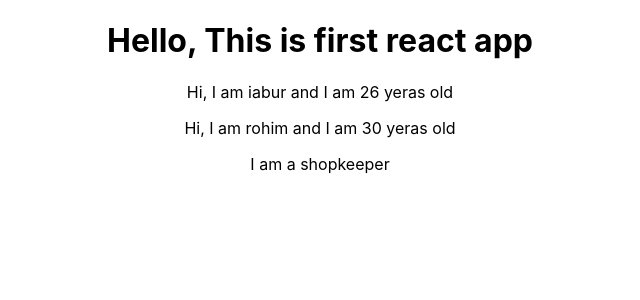
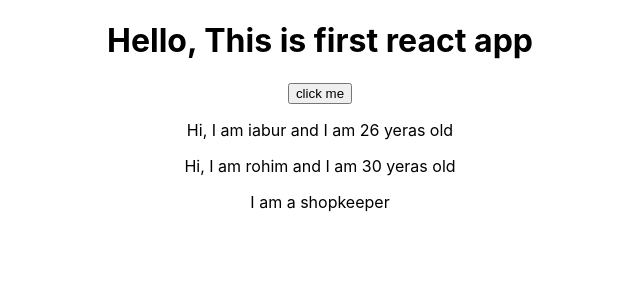
Before and after one commit to iabur/playing-with-react, a React (Create React App) app: page / in a window 1280 px wide. Shown: the top 300 px of the page, without its empty margins (320-960 px from the left). Built offline with nearby package versions, Linux system fonts and the light colour scheme.

Commit message:
manipulating the state

```diff
--- a/src/App.js
+++ b/src/App.js
@@ -10,10 +10,21 @@ class App extends Component {
       { name: 'korim', age: 33 },
     ],
   };
+
+  switchNameHandler = () => {
+    this.setState({
+      Person: [
+        { name: 'iabur rahman', age: '26' },
+        { name: 'rohim', age: 30 },
+        { name: 'korim', age: 33 },
+      ],
+    });
+  };
   render() {
     return (
       <div className='App'>
         <h1>Hello, This is first react app</h1>
+        <button onClick={this.switchNameHandler}>click me</button>
         <Person
           name={this.state.Person[0].name}
           age={this.state.Person[0].age}
```
